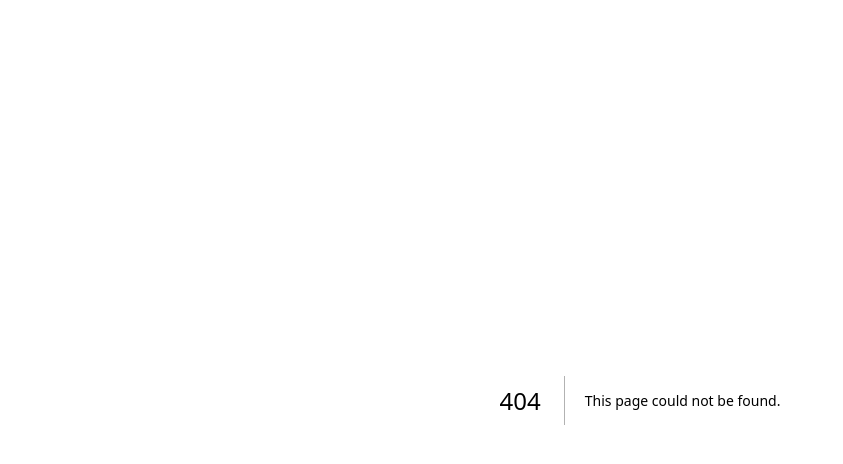
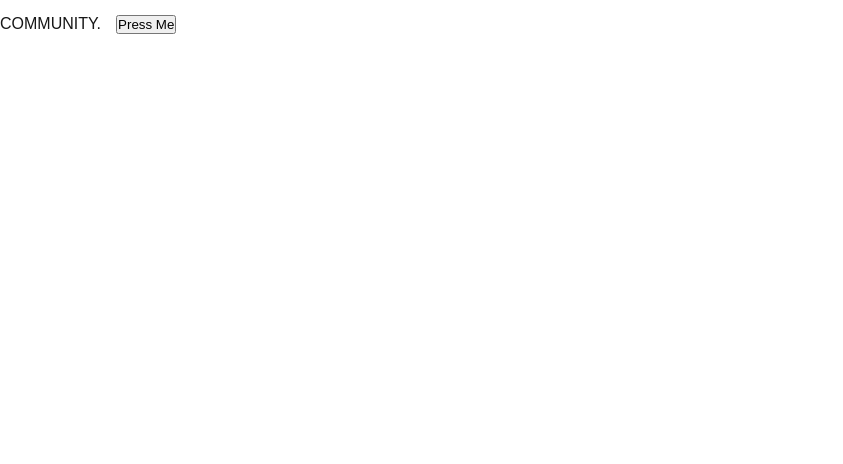
Before and after one commit to Khusnora98/nestar-demo, a Next.js app: page /community in a window 1280 px wide. Before the commit this address had no page. Shown: the top 464 px of the page, without its empty margins (0-843 px from the left). Built offline with nearby package versions, Linux system fonts and the light colour scheme.

Commit message:
feat: organize and test pages router system

```diff
--- a/pages/_document.tsx
+++ b/pages/_document.tsx
@@ -1,6 +1,7 @@
 import { Html, Head, Main, NextScript } from "next/document";
 
 export default function Document() {
+  console.log ("DOCUMENT  - PAGES ROUTER");
   return (
     <Html lang="en">
       <Head />
--- /dev/null
+++ b/pages/community/index.tsx
@@ -0,0 +1,19 @@
+import { useState } from "react";
+
+const Community = () => {
+    console.log ("COMMUNITY COMPONENT - PAGES ROUTER");
+  const [title, setTitle] = useState<string>("hello");
+  return (
+    <div>
+      COMMUNITY{"."}
+      <button
+        onClick={() => alert("Hello MIT")}
+        style={{ margin: "15px" }}
+      >
+        Press Me
+      </button>
+    </div>
+  );
+};
+
+export default Community;
--- /dev/null
+++ b/pages/property/index.tsx
@@ -0,0 +1,6 @@
+const PropertyList = () => {
+    console.log ("PROPERTYLIST COMPONENT - PAGES ROUTER");
+    return <div> PROPERTY LIST</div>;
+}
+
+export default PropertyList;
--- a/tsconfig.json
+++ b/tsconfig.json
@@ -8,7 +8,7 @@
     "noEmit": true,
     "esModuleInterop": true,
     "module": "esnext",
-    "moduleResolution": "bundler",
+    "moduleResolution": "node",
     "resolveJsonModule": true,
     "isolatedModules": true,
     "jsx": "preserve",
```
Also changed, not shown: pages/property/[productId]/index.tsx (added, +10 -0 lines), 2 other files (tests, documents, lock files or other folders).
